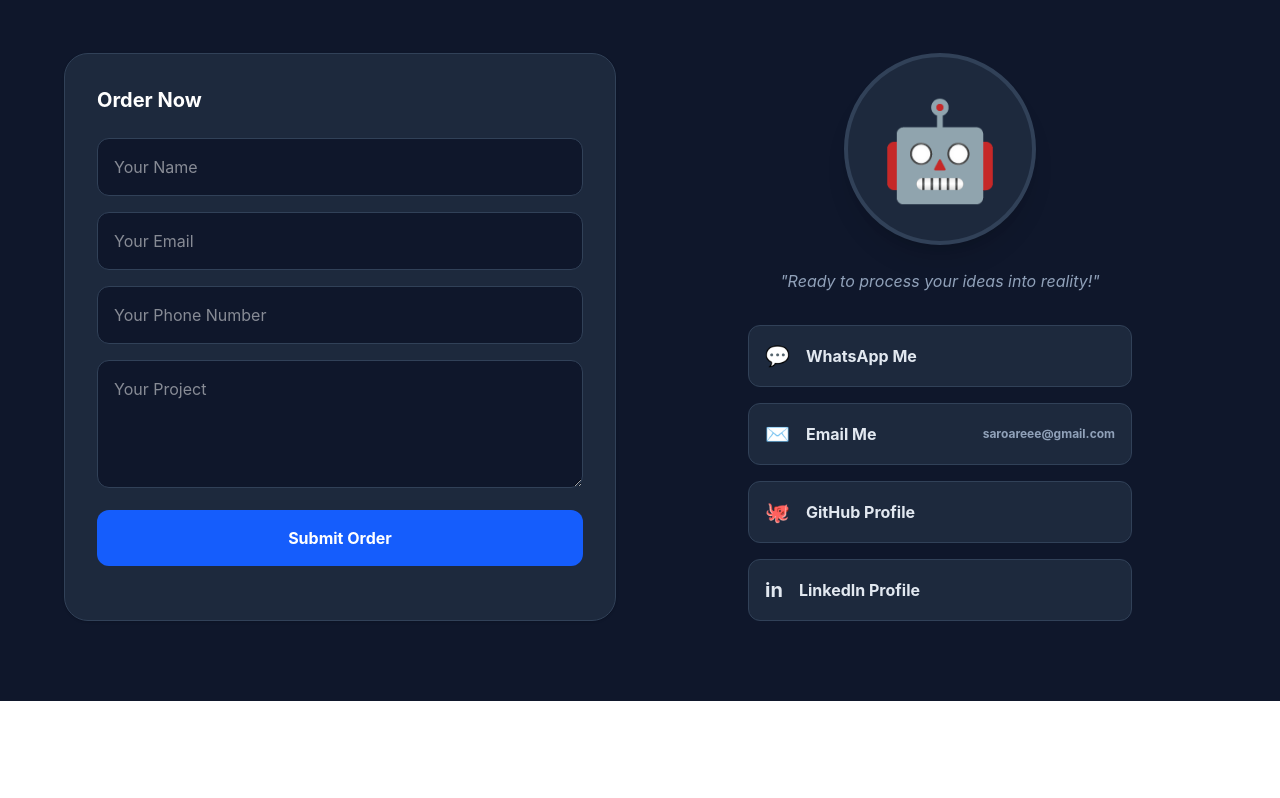
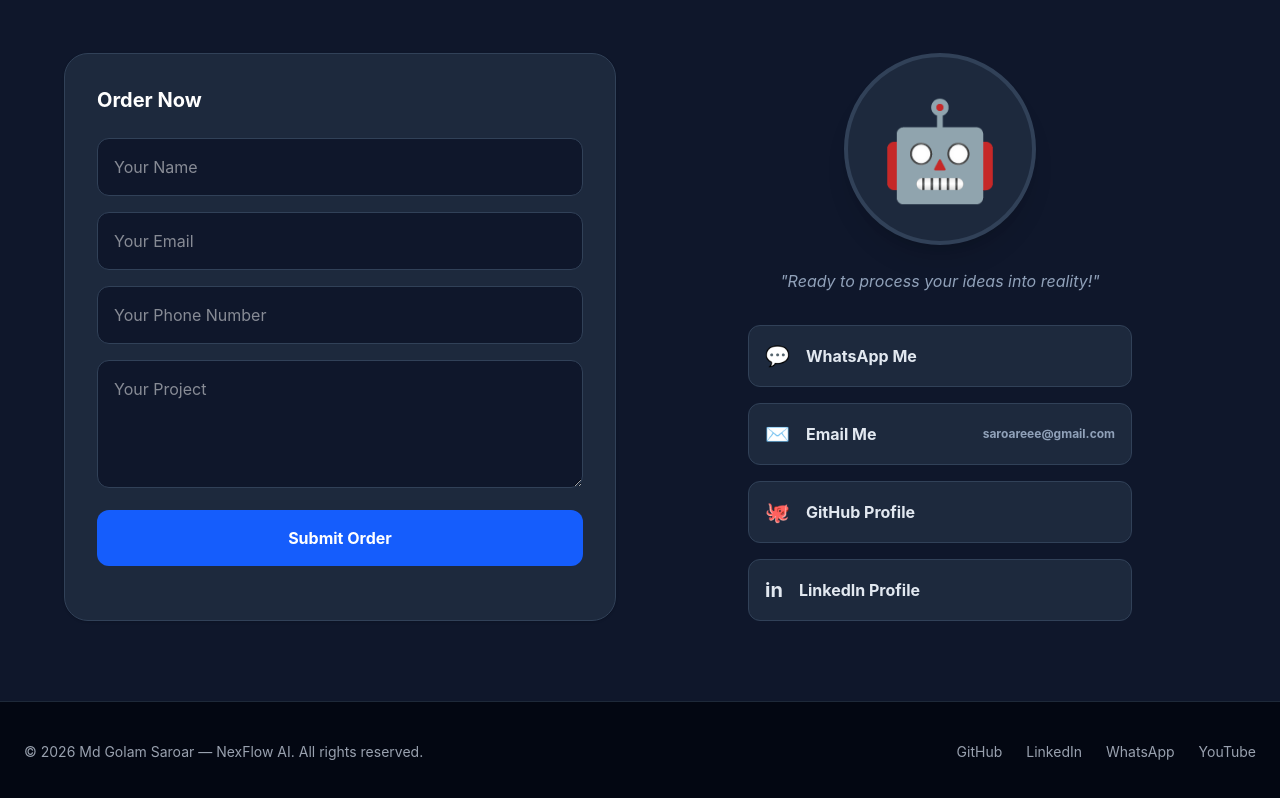
Before and after one commit to saroareee/my-portfolio, a React (Vite) app: page / in a window 1280 px wide. Shown: the part 6922-7720 px from the top of the page. Before the commit the page ends 7623 px from the top, so only its background shows below. Built offline with nearby package versions, Linux system fonts and the light colour scheme.

Commit message:
Added YouTube link to footer

```diff
--- a/src/App.jsx
+++ b/src/App.jsx
@@ -4,6 +4,7 @@ const NEXFLOW_EMAIL = "saroareee@gmail.com";
 const NEXFLOW_WHATSAPP = "8801917559574";
 const NEXFLOW_GITHUB = "https://github.com/saroareee";
 const NEXFLOW_LINKEDIN = "https://www.linkedin.com/feed/";
+const NEXFLOW_YOUTUBE = "https://www.youtube.com/@golamsaroar6470";
 
 const FAQ_DATA = [
   {
@@ -704,6 +705,24 @@ export default function App() {
         </div>
       </section>
 
+{/* Footer */}
+      <footer className="bg-gray-950 border-t border-gray-800 py-10 px-6 text-center">
+        <div className="max-w-7xl mx-auto flex flex-col md:flex-row justify-between items-center gap-4">
+          <p className="text-gray-400 text-sm">
+            © {new Date().getFullYear()} Md Golam Saroar — NexFlow AI. All rights reserved.
+          </p>
+          <div className="flex gap-6 text-gray-400 text-sm">
+            <a href={NEXFLOW_GITHUB} target="_blank" rel="noopener noreferrer" className="hover:text-blue-400 transition">GitHub</a>
+            <a href={NEXFLOW_LINKEDIN} target="_blank" rel="noopener noreferrer" className="hover:text-blue-400 transition">LinkedIn</a>
+            <a href={`https://wa.me/${NEXFLOW_WHATSAPP}`} target="_blank" rel="noopener noreferrer" className="hover:text-blue-400 transition">WhatsApp</a>
+            <a href={NEXFLOW_YOUTUBE} target="_blank" rel="noopener noreferrer" className="hover:text-blue-400 transition">YouTube</a>
+          </div>
+        </div>
+      </footer>
+
+
+
+
       <FloatingChatbot />
     </div>
   );
```
